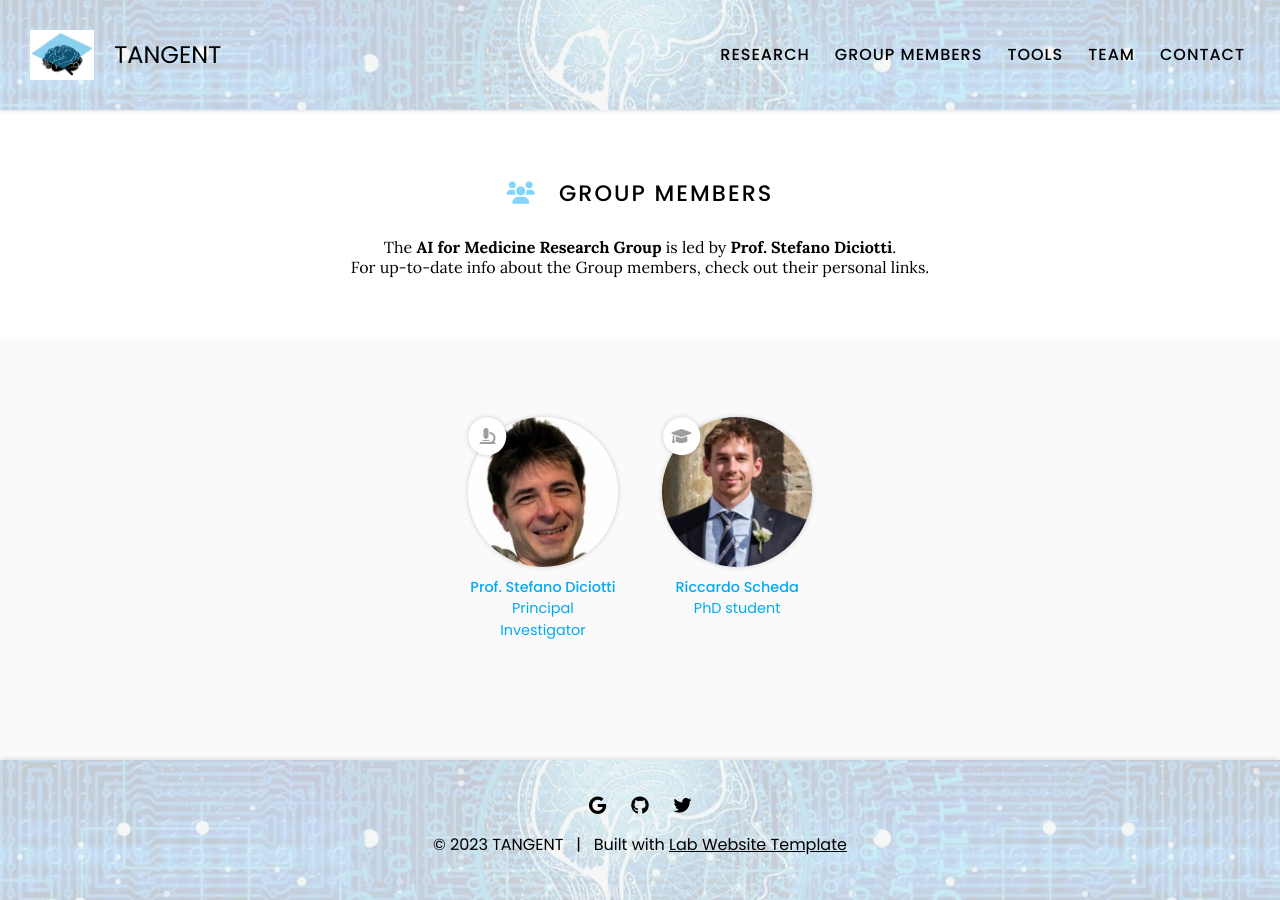
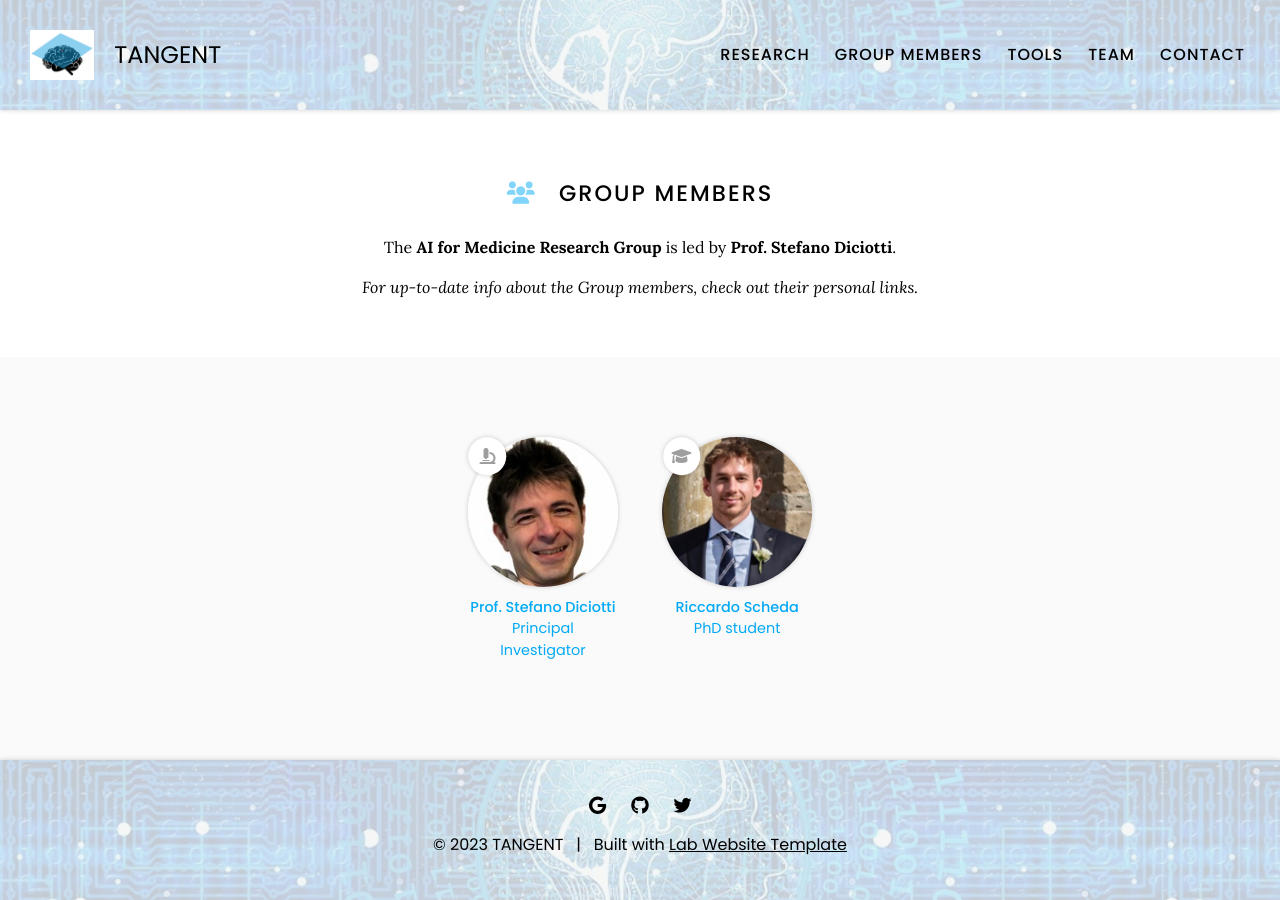
Before and after one commit to riccardoscheda/riccardoscheda.github.io, a Jekyll site: the page built from our_team/index.md, in a window 1280 px wide. Built offline with Jekyll 4.4.1, drawn with Linux system fonts in a browser that asks for light colours.

```diff
--- a/our_team/index.md
+++ b/our_team/index.md
@@ -13,8 +13,8 @@ footer-dark: false
 # <i class="fas fa-users"></i>Group Members
 
 
-<center>The <b>AI for Medicine Research Group</b> is led by <b>Prof. Stefano Diciotti</b>.<br>
-For up-to-date info about the Group members, check out their personal links.</center>
+<center>The <b>AI for Medicine Research Group</b> is led by <b>Prof. Stefano Diciotti</b>.<br><br>
+<i>For up-to-date info about the Group members, check out their personal links.</i></center>
 
 {% include section.html %}
 
```
